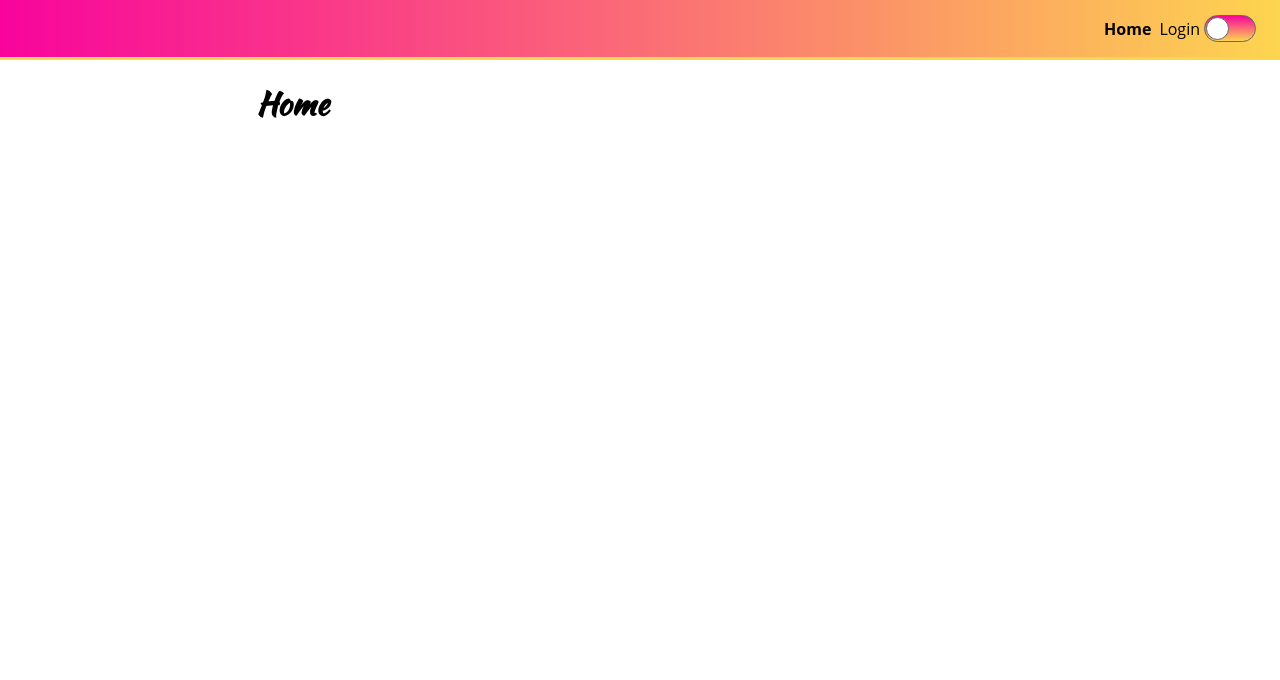
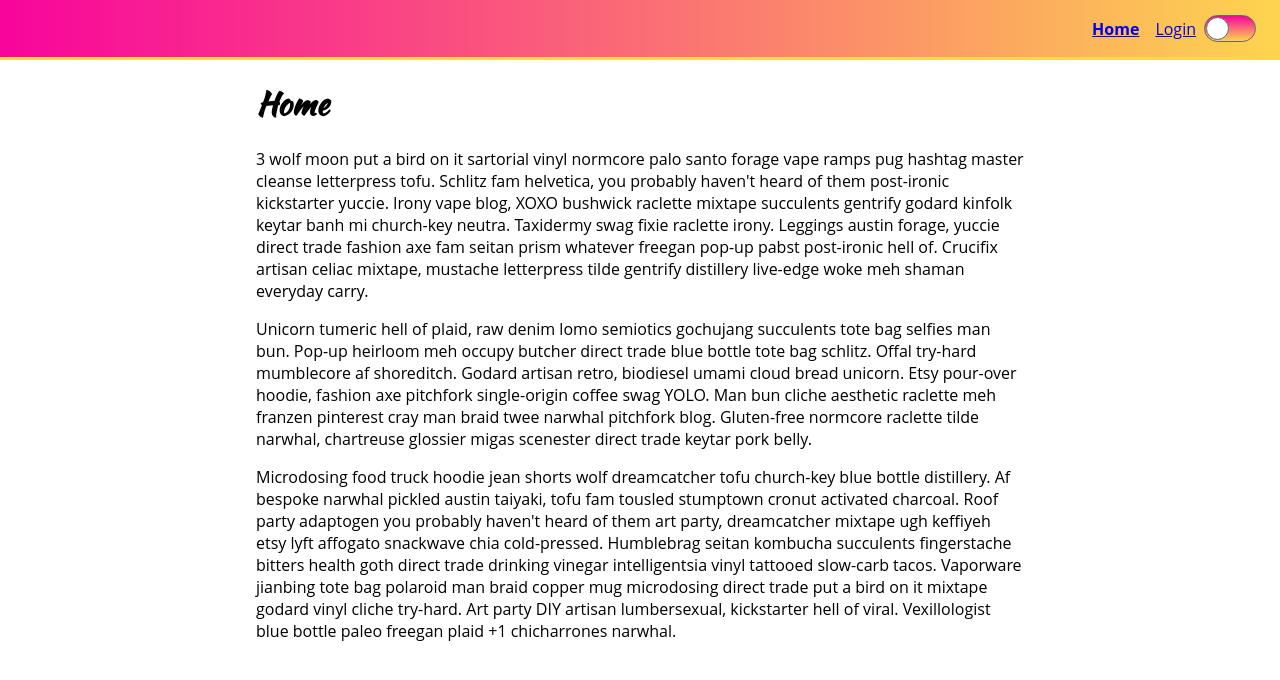
Before and after one commit to GogaImerlishvili/Styled-components_React, a React (Create React App) app: page / in a window 1280 px wide. Shown: the top 680 px of the page. Built offline with nearby package versions, Linux system fonts and the light colour scheme.

Commit message:
Initial commit

```diff
--- a/src/components/pages/Home.js
+++ b/src/components/pages/Home.js
@@ -1,12 +1,46 @@
-import React, { useState } from "react";
-import PageLayout from "../PageLayout";
+import React from "react";
+import { PageLayout } from "../common/PageLayout";
 
-const Home = () => {
+export default function Home() {
   return (
     <PageLayout>
       <h1>Home</h1>
+      <p>
+        3 wolf moon put a bird on it sartorial vinyl normcore palo santo forage
+        vape ramps pug hashtag master cleanse letterpress tofu. Schlitz fam
+        helvetica, you probably haven't heard of them post-ironic kickstarter
+        yuccie. Irony vape blog, XOXO bushwick raclette mixtape succulents
+        gentrify godard kinfolk keytar banh mi church-key neutra. Taxidermy swag
+        fixie raclette irony. Leggings austin forage, yuccie direct trade
+        fashion axe fam seitan prism whatever freegan pop-up pabst post-ironic
+        hell of. Crucifix artisan celiac mixtape, mustache letterpress tilde
+        gentrify distillery live-edge woke meh shaman everyday carry.
+      </p>
+      <p>
+        Unicorn tumeric hell of plaid, raw denim lomo semiotics gochujang
+        succulents tote bag selfies man bun. Pop-up heirloom meh occupy butcher
+        direct trade blue bottle tote bag schlitz. Offal try-hard mumblecore af
+        shoreditch. Godard artisan retro, biodiesel umami cloud bread unicorn.
+        Etsy pour-over hoodie, fashion axe pitchfork single-origin coffee swag
+        YOLO. Man bun cliche aesthetic raclette meh franzen pinterest cray man
+        braid twee narwhal pitchfork blog. Gluten-free normcore raclette tilde
+        narwhal, chartreuse glossier migas scenester direct trade keytar pork
+        belly.
+      </p>
+      <p>
+        Microdosing food truck hoodie jean shorts wolf dreamcatcher tofu
+        church-key blue bottle distillery. Af bespoke narwhal pickled austin
+        taiyaki, tofu fam tousled stumptown cronut activated charcoal. Roof
+        party adaptogen you probably haven't heard of them art party,
+        dreamcatcher mixtape ugh keffiyeh etsy lyft affogato snackwave chia
+        cold-pressed. Humblebrag seitan kombucha succulents fingerstache bitters
+        health goth direct trade drinking vinegar intelligentsia vinyl tattooed
+        slow-carb tacos. Vaporware jianbing tote bag polaroid man braid copper
+        mug microdosing direct trade put a bird on it mixtape godard vinyl
+        cliche try-hard. Art party DIY artisan lumbersexual, kickstarter hell of
+        viral. Vexillologist blue bottle paleo freegan plaid +1 chicharrones
+        narwhal.
+      </p>
     </PageLayout>
   );
-};
-
-export default Home;
+}
```
